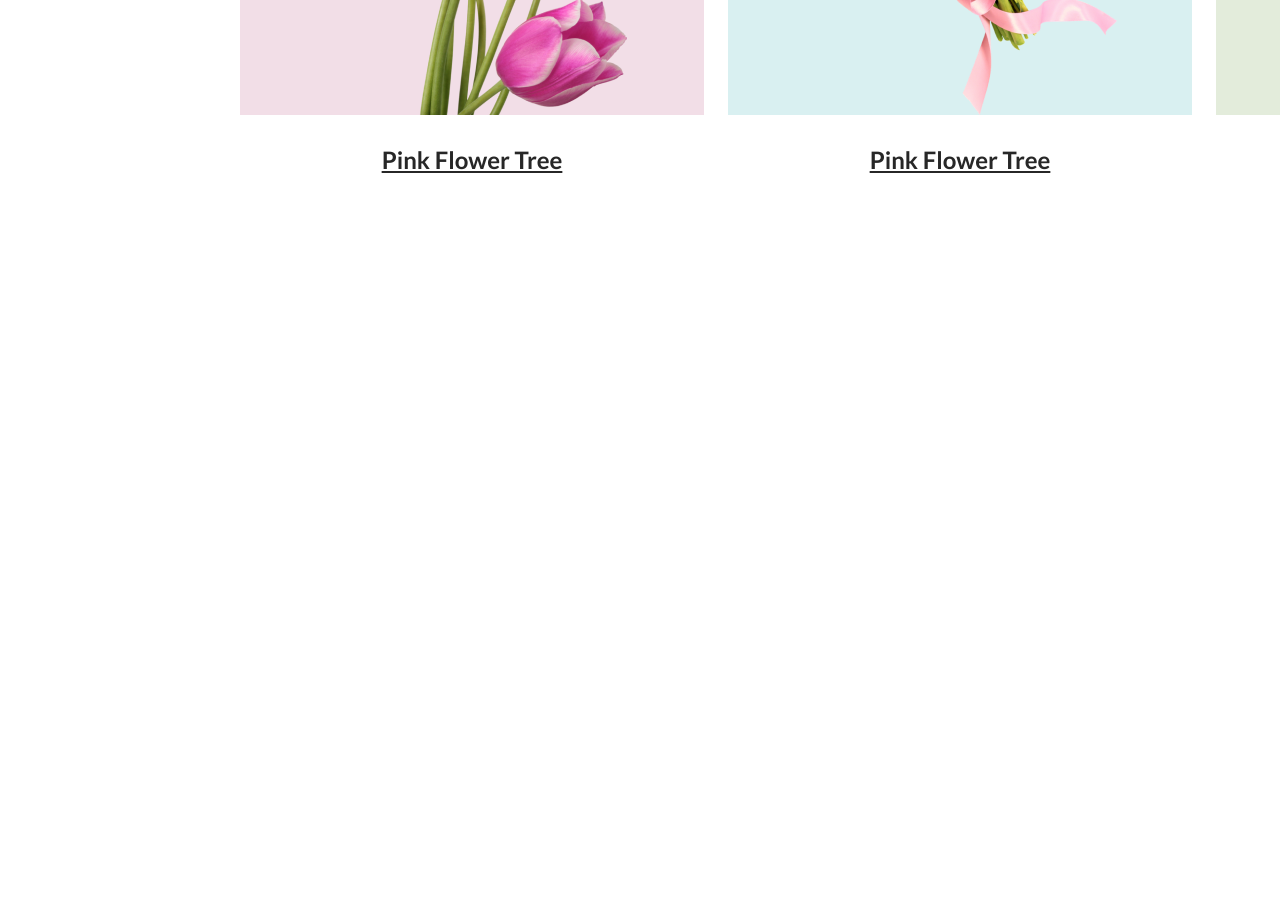
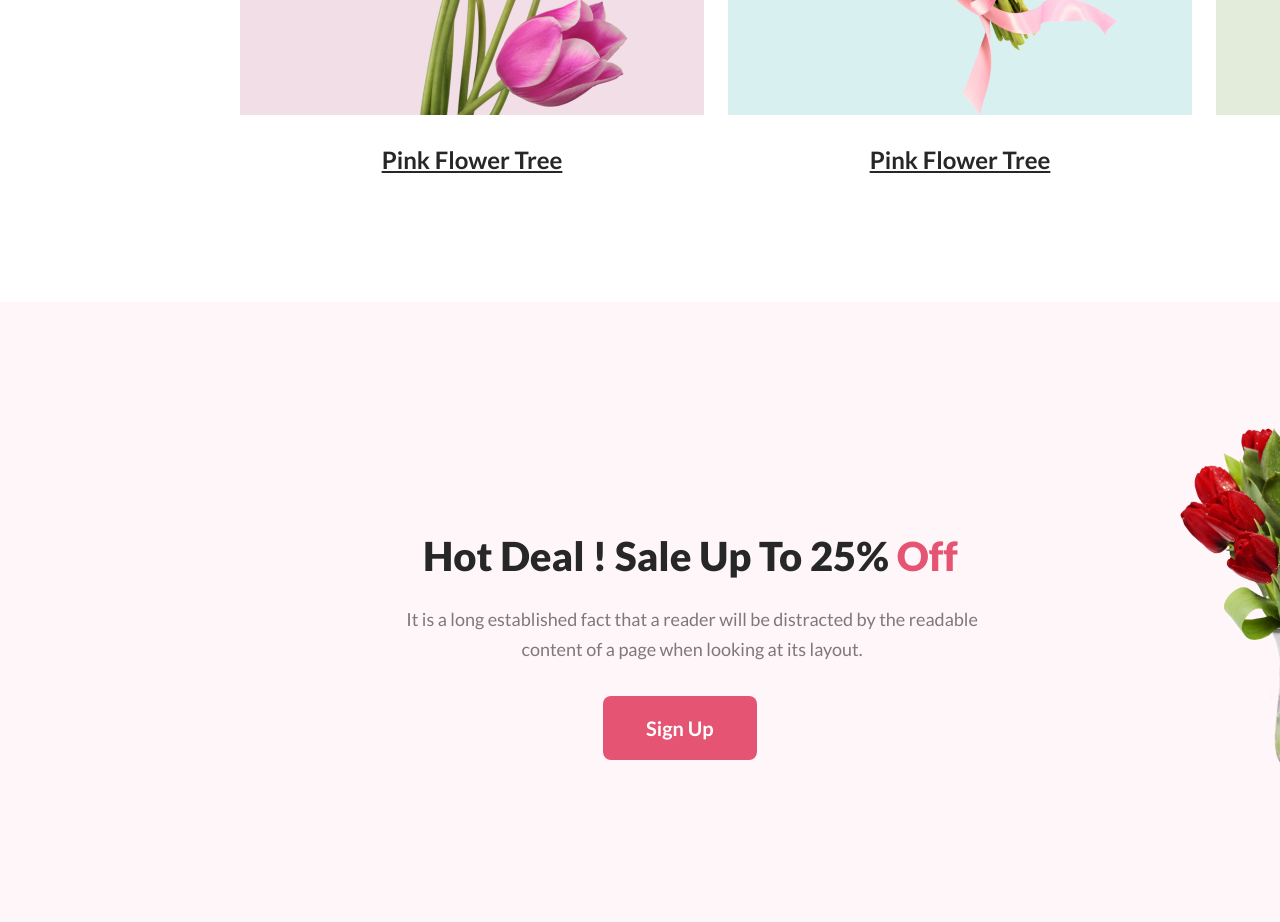
Before and after one commit to muhammad-shahin/unique-flower-shop, a plain HTML site: page index.html in a window 1280 px wide. Shown: the part 1650-2572 px from the top of the page. Before the commit the page ends 1952 px from the top, so only its background shows below. Drawn offline with Linux system fonts and the light colour scheme.

Commit message:
hot deal section added

```diff
--- a/index.html
+++ b/index.html
@@ -55,5 +55,19 @@
     </div>
   </section>
 
+  <!-- Hot Deal Section -->
+  <section>
+    <div class="hot-deal-container">
+      <div class="hot-deal-left-content">
+        <h1 class="hot-deal-title">Hot Deal ! Sale Up To 25% <span>Off</span></h1>
+        <p class="hot-deal-description">It is a long established fact that a reader will be distracted by the readable content of a page when looking at its layout.</p>
+        <button class="primary-btn" id="sign-up-btn">Sign Up</button>
+      </div>
+      <div class="banner-right-content">
+        <img class="hot-deal-img" src="images/pngwing 8.png" alt="flower image">
+      </div>
+    </div>
+  </section>
+
 </body>
 </html>
--- a/style.css
+++ b/style.css
@@ -30,7 +30,9 @@
   font-size: 24px;
   font-weight: 700;
 }
-
+span {
+  color: #e55473;
+}
 /* Banner section style */
 .banner-container {
   display: flex;
@@ -72,7 +74,7 @@
   text-align: center;
   padding: 170px 240px 128px 240px;
 }
-.flower{
+.flower {
   padding-right: 24px;
 }
 .feature-flower-title {
@@ -119,3 +121,43 @@
   height: 471px;
   margin: 0 auto;
 }
+/* Hot Deal Section Style */
+.hot-deal-container {
+  display: flex;
+  background: rgba(229, 84, 115, 0.05);
+  justify-content: space-around;
+  align-items: center;
+  padding-right: 400px;
+}
+.hot-deal-left-content {
+}
+.hot-deal-title {
+  color: #272727;
+  font-size: 40px;
+  font-weight: 800;
+  margin: 230px 215px 24px 423px;
+}
+.hot-deal-description {
+  display: flex;
+  width: 594px;
+  flex-direction: column;
+  color: rgba(39, 39, 39, 0.6);
+  text-align: center;
+  font-size: 18px;
+  font-weight: 400;
+  line-height: 30px;
+  margin: 0px 186px 32px 395px;
+}
+#sign-up-btn {
+  padding: 20px 43px;
+  border-radius: 8px;
+  background: #e55473;
+  margin: 0px 417px 162px 603px;
+}
+.hot-deal-right-content {
+  margin: 100px 429px 100px 486px;
+}
+.hot-deal-img {
+  width: 318px;
+  height: 420px;
+}
```
